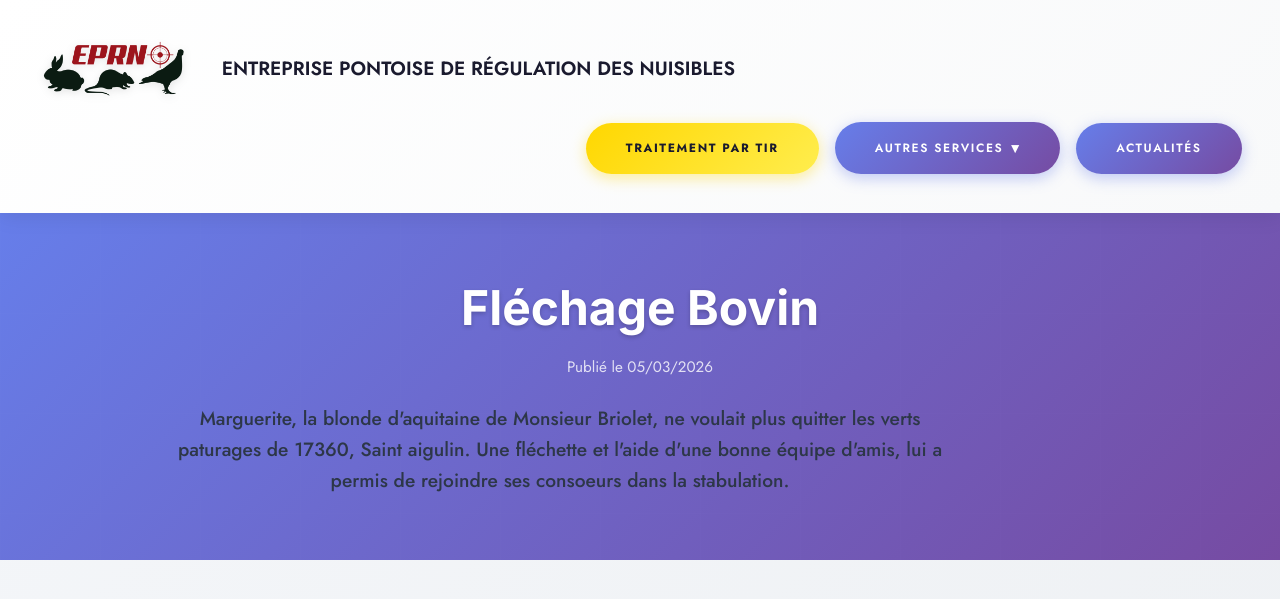
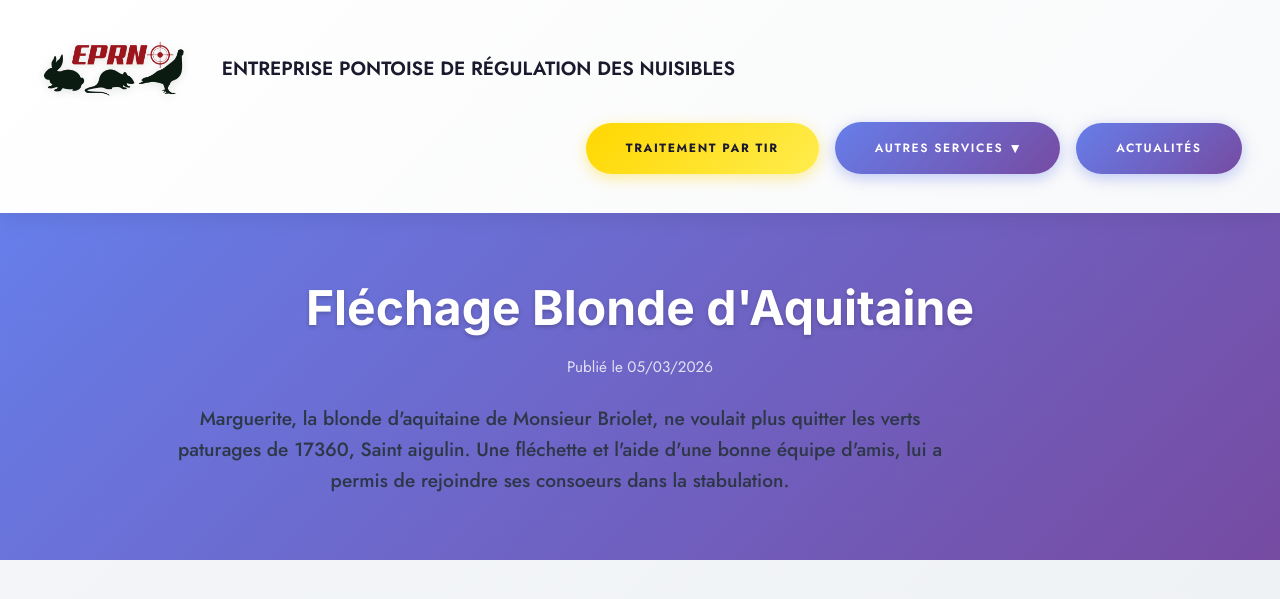
Before and after one commit to TheDoubleJo/eprn, a Jekyll site: the page built from _posts/2026-03-05-fléchage-bovin.md, in a window 1280 px wide and 900 px high, cut to the strip 0-600 px from the top of the window. Built offline with Jekyll 4.4.1, drawn with Linux system fonts in a browser that asks for light colours.

Commit message:
Update Actualités “2026-03-05-fléchage-bovin”

```diff
--- a/_posts/2026-03-05-fléchage-bovin.md
+++ b/_posts/2026-03-05-fléchage-bovin.md
@@ -1,6 +1,6 @@
 ---
 layout: post
-title: Fléchage Bovin
+title: Fléchage Blonde d'Aquitaine
 description: Marguerite, la blonde d'aquitaine de Monsieur Briolet, ne voulait plus quitter les verts paturages de 17360, Saint aigulin. Une fléchette et l'aide d'une bonne équipe d'amis, lui a permis de rejoindre ses consoeurs dans la stabulation.
 image: /images/uploads/Fléchage Marguerite.jpg
 youtube_url: https://youtu.be/CQW-1hhzXwc
```
